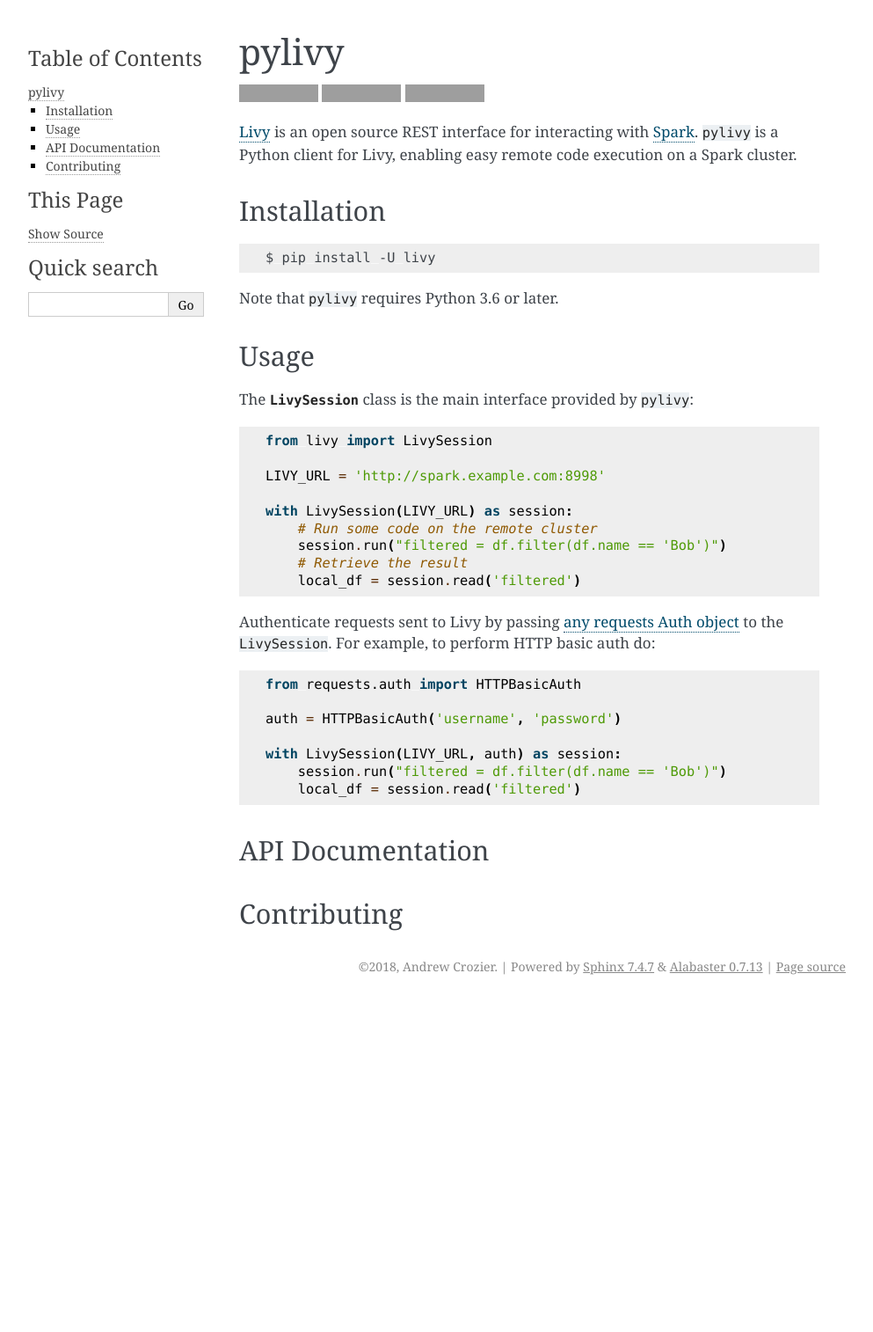
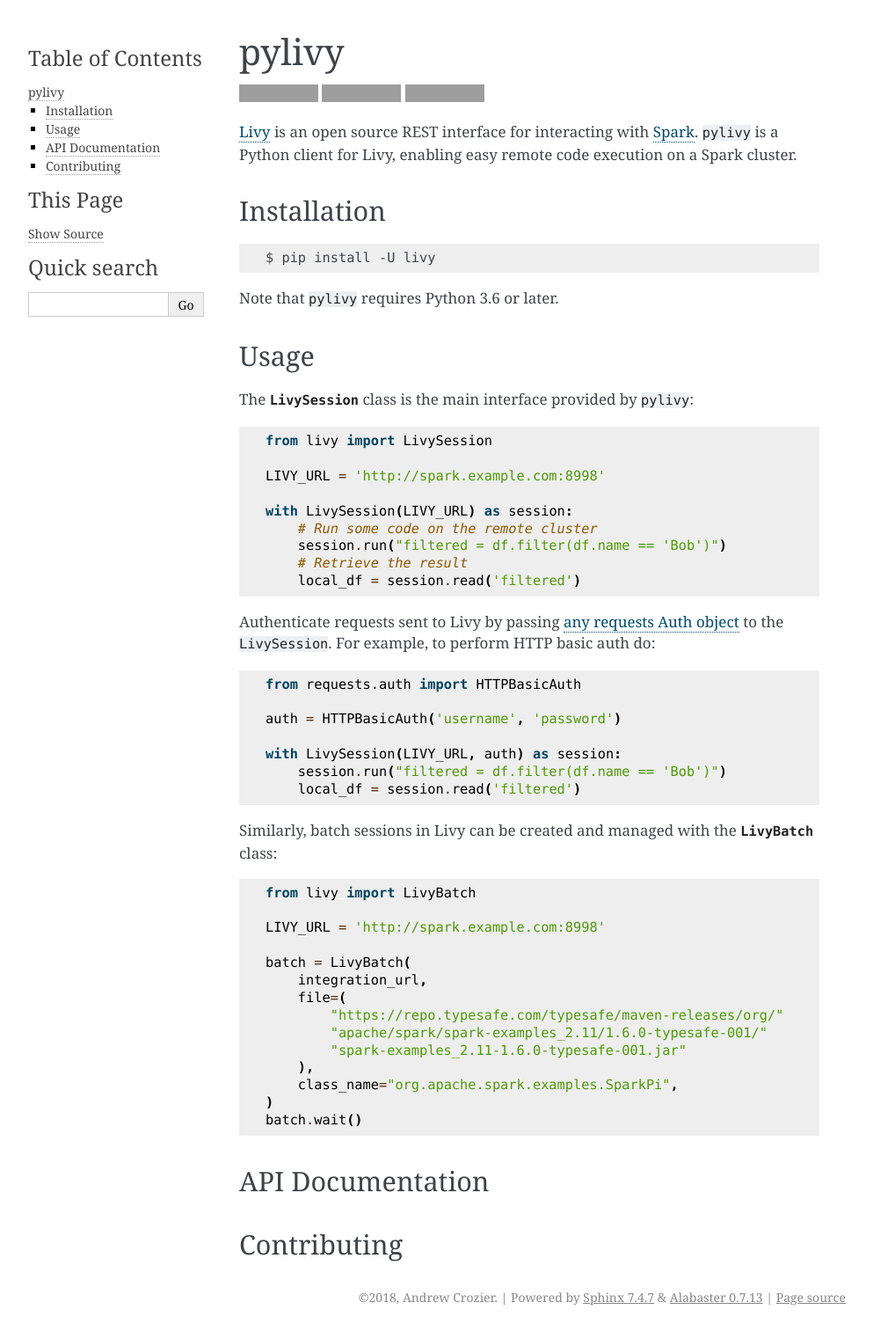
Before and after one commit to acroz/pylivy, a Sphinx documentation site: the page built from docs/source/index.rst, in a window 1280 px wide. Shown: the whole page at 88% size, without its empty margins (148-1141 px from the left). Built offline with Sphinx 7.4.7, drawn with Linux system fonts in a browser that asks for light colours; pages that are not in the unit, such as notebooks, are missing from menus; before the commit the page ends 1138 px from its top, so only the background shows below that; grey boxes are pictures that could not be loaded.

Commit message:
Add batch example to docs

```diff
--- a/docs/source/index.rst
+++ b/docs/source/index.rst
@@ -26,8 +26,8 @@
 Usage
 -----
 
-The :class:`LivySession <livy.session.LivySession>` class is the main interface
-provided by ``pylivy``::
+The :class:`~livy.session.LivySession` class is the main interface provided by
+``pylivy``::
 
     from livy import LivySession
 
@@ -51,6 +51,24 @@
         session.run("filtered = df.filter(df.name == 'Bob')")
         local_df = session.read('filtered')
 
+Similarly, batch sessions in Livy can be created and managed with the
+:class:`~livy.batch.LivyBatch` class::
+
+    from livy import LivyBatch
+
+    LIVY_URL = 'http://spark.example.com:8998'
+
+    batch = LivyBatch(
+        integration_url,
+        file=(
+            "https://repo.typesafe.com/typesafe/maven-releases/org/"
+            "apache/spark/spark-examples_2.11/1.6.0-typesafe-001/"
+            "spark-examples_2.11-1.6.0-typesafe-001.jar"
+        ),
+        class_name="org.apache.spark.examples.SparkPi",
+    )
+    batch.wait()
+
 API Documentation
 -----------------
 
```
